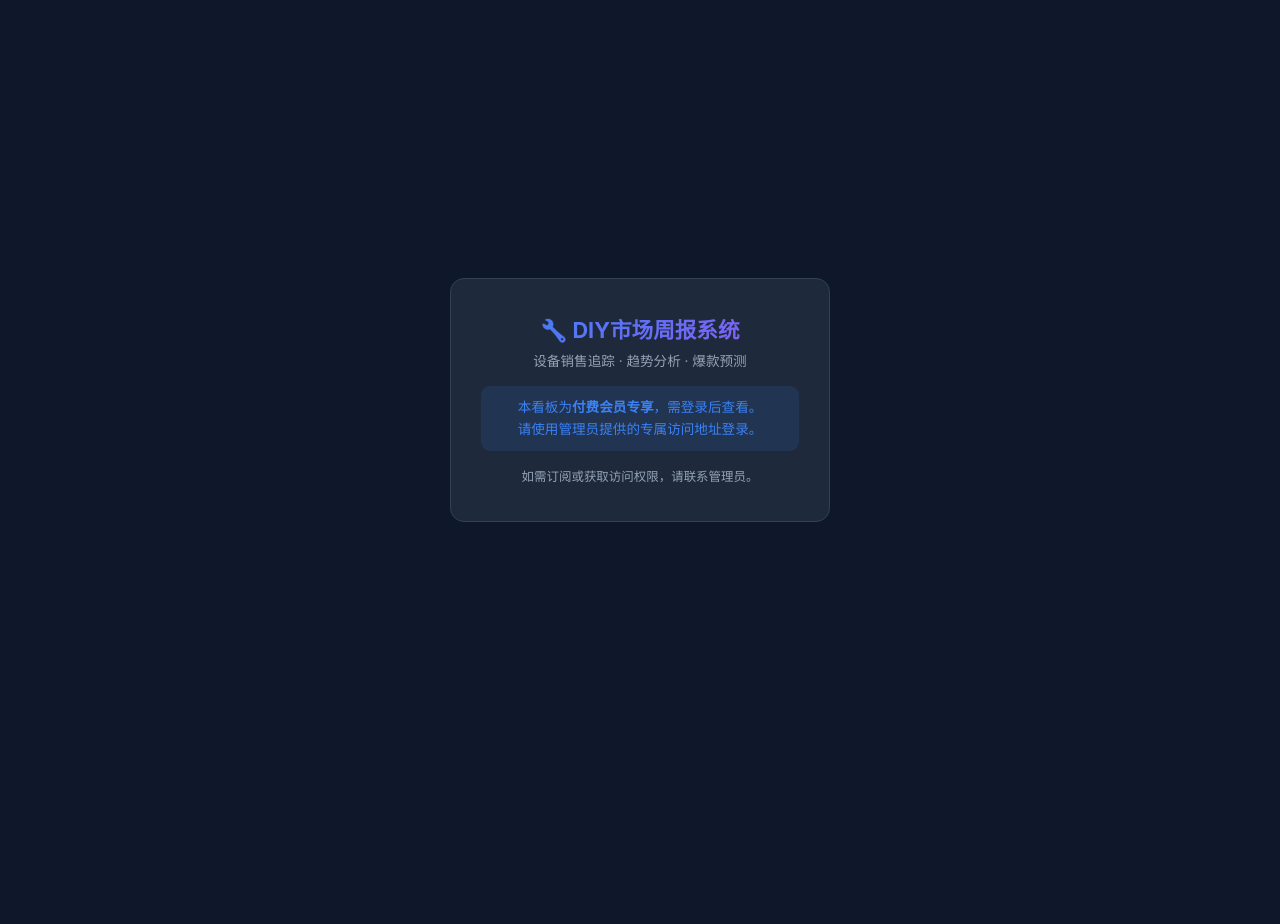
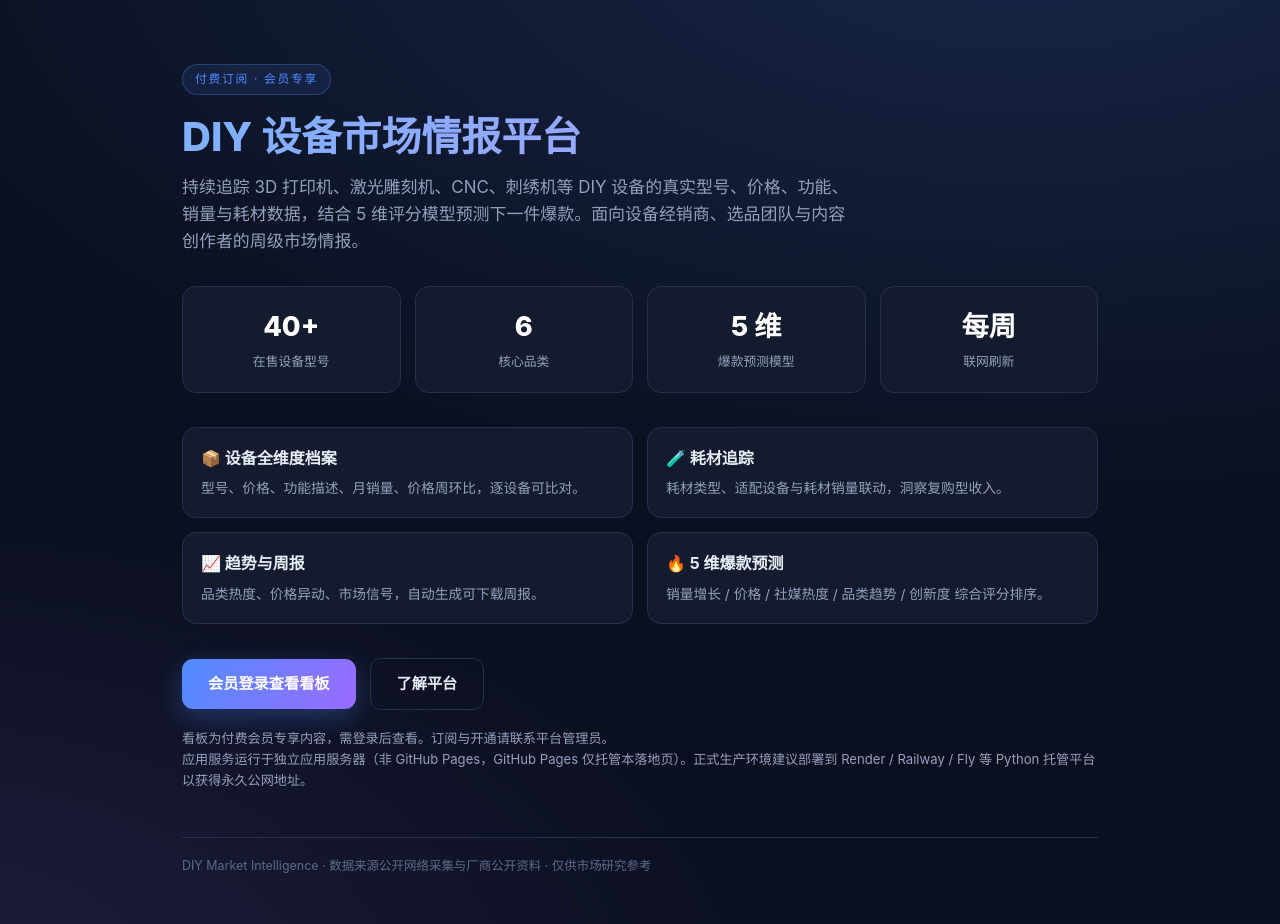
Before and after one commit to xuthus-wang/diy-market-dashboard, a Flask app: template templates/gate.html in a window 1280 px wide. Before the commit the page ends 522 px from the top, so only its background shows below. Run offline with Flask 3, Linux system fonts and the light colour scheme; the template is opened without the code that fills it, so the values that code supplies are empty; the visitor is signed in with stand-in values (Sample User, id 1).

Commit message:
fix: 修复 GitHub Pages 404 — 仓库改公开，gate.html 改为专业落地页（登录网关）

```diff
--- a/templates/gate.html
+++ b/templates/gate.html
@@ -3,24 +3,58 @@
 <head>
 <meta charset="UTF-8">
 <meta name="viewport" content="width=device-width, initial-scale=1.0">
-<title>DIY市场周报系统 · 需登录</title>
+<title>DIY市场情报 · 设备销售追踪与爆款预测</title>
 <style>
-:root{--bg:#0f172a;--card:#1e293b;--border:#334155;--text:#e2e8f0;--t2:#94a3b8;--acc:#3b82f6}
+:root{--bg:#0b1020;--card:#141b2e;--border:#26304a;--text:#e6ecf5;--t2:#93a1bd;--acc:#4f8cff;--acc2:#9b6bff}
 *{margin:0;padding:0;box-sizing:border-box}
-body{font-family:-apple-system,BlinkMacSystemFont,'Segoe UI',sans-serif;background:var(--bg);color:var(--text);min-height:100vh;display:flex;align-items:center;justify-content:center}
-.box{background:var(--card);border:1px solid var(--border);border-radius:14px;padding:34px 30px;width:380px;max-width:92vw;text-align:center}
-h1{font-size:1.35rem;font-weight:700;background:linear-gradient(135deg,#3b82f6,#8b5cf6);-webkit-background-clip:text;-webkit-text-fill-color:transparent}
-.sub{color:var(--t2);font-size:.85rem;margin:6px 0 16px}
-.note{background:rgba(59,130,246,.12);color:var(--acc);padding:11px 14px;border-radius:9px;font-size:.85rem;line-height:1.6}
-.hint{color:var(--t2);font-size:.78rem;margin-top:16px;line-height:1.6}
+body{font-family:-apple-system,BlinkMacSystemFont,'Segoe UI','PingFang SC','Microsoft YaHei',sans-serif;background:radial-gradient(1200px 600px at 80% -10%,rgba(79,140,255,.18),transparent),radial-gradient(900px 500px at -10% 110%,rgba(155,107,255,.15),transparent),var(--bg);color:var(--text);min-height:100vh;line-height:1.6}
+.wrap{max-width:960px;margin:0 auto;padding:64px 22px 48px}
+.badge{display:inline-block;font-size:.74rem;letter-spacing:.14em;color:var(--acc);background:rgba(79,140,255,.1);border:1px solid rgba(79,140,255,.3);padding:5px 12px;border-radius:999px;margin-bottom:18px}
+h1{font-size:2.5rem;line-height:1.18;font-weight:800;background:linear-gradient(120deg,#7db1ff,#b79bff);-webkit-background-clip:text;-webkit-text-fill-color:transparent;margin-bottom:14px}
+.lead{font-size:1.06rem;color:var(--t2);max-width:680px;margin-bottom:30px}
+.stats{display:grid;grid-template-columns:repeat(4,1fr);gap:14px;margin:28px 0 34px}
+.stat{background:var(--card);border:1px solid var(--border);border-radius:14px;padding:18px 14px;text-align:center}
+.stat b{display:block;font-size:1.7rem;font-weight:800;color:#fff}
+.stat span{font-size:.8rem;color:var(--t2)}
+.feats{display:grid;grid-template-columns:repeat(2,1fr);gap:14px;margin-bottom:34px}
+.feat{background:var(--card);border:1px solid var(--border);border-radius:14px;padding:18px}
+.feat h3{font-size:1rem;margin-bottom:6px}
+.feat p{font-size:.86rem;color:var(--t2)}
+.cta{display:flex;gap:14px;flex-wrap:wrap;align-items:center}
+.btn{display:inline-block;text-decoration:none;font-weight:700;font-size:.95rem;padding:13px 26px;border-radius:11px;background:linear-gradient(120deg,var(--acc),var(--acc2));color:#fff;box-shadow:0 8px 24px rgba(79,140,255,.3)}
+.btn.ghost{background:transparent;border:1px solid var(--border);color:var(--text);box-shadow:none}
+.note{margin-top:18px;font-size:.82rem;color:var(--t2)}
+footer{margin-top:46px;font-size:.78rem;color:#5d6b88;border-top:1px solid var(--border);padding-top:18px}
+@media(max-width:680px){.stats{grid-template-columns:repeat(2,1fr)}.feats{grid-template-columns:1fr}h1{font-size:2rem}}
 </style>
 </head>
 <body>
-<div class="box">
-  <h1>🔧 DIY市场周报系统</h1>
-  <p class="sub">设备销售追踪 · 趋势分析 · 爆款预测</p>
-  <div class="note">本看板为<b>付费会员专享</b>，需登录后查看。<br>请使用管理员提供的专属访问地址登录。</div>
-  <p class="hint">如需订阅或获取访问权限，请联系管理员。</p>
+<div class="wrap">
+  <span class="badge">付费订阅 · 会员专享</span>
+  <h1>DIY 设备市场情报平台</h1>
+  <p class="lead">持续追踪 3D 打印机、激光雕刻机、CNC、刺绣机等 DIY 设备的真实型号、价格、功能、销量与耗材数据，结合 5 维评分模型预测下一件爆款。面向设备经销商、选品团队与内容创作者的周级市场情报。</p>
+
+  <div class="stats">
+    <div class="stat"><b>40+</b><span>在售设备型号</span></div>
+    <div class="stat"><b>6</b><span>核心品类</span></div>
+    <div class="stat"><b>5 维</b><span>爆款预测模型</span></div>
+    <div class="stat"><b>每周</b><span>联网刷新</span></div>
+  </div>
+
+  <div class="feats">
+    <div class="feat"><h3>📦 设备全维度档案</h3><p>型号、价格、功能描述、月销量、价格周环比，逐设备可比对。</p></div>
+    <div class="feat"><h3>🧪 耗材追踪</h3><p>耗材类型、适配设备与耗材销量联动，洞察复购型收入。</p></div>
+    <div class="feat"><h3>📈 趋势与周报</h3><p>品类热度、价格异动、市场信号，自动生成可下载周报。</p></div>
+    <div class="feat"><h3>🔥 5 维爆款预测</h3><p>销量增长 / 价格 / 社媒热度 / 品类趋势 / 创新度 综合评分排序。</p></div>
+  </div>
+
+  <div class="cta">
+    <a class="btn" href="https://8080-5bff4e67-36a1-4227-8efa-c22ad9990906.sh3.sandbox.cloudstudio.club/login">会员登录查看看板</a>
+    <a class="btn ghost" href="https://8080-5bff4e67-36a1-4227-8efa-c22ad9990906.sh3.sandbox.cloudstudio.club/">了解平台</a>
+  </div>
+  <p class="note">看板为付费会员专享内容，需登录后查看。订阅与开通请联系平台管理员。<br>应用服务运行于独立应用服务器（非 GitHub Pages，GitHub Pages 仅托管本落地页）。正式生产环境建议部署到 Render / Railway / Fly 等 Python 托管平台以获得永久公网地址。</p>
+
+  <footer>DIY Market Intelligence · 数据来源公开网络采集与厂商公开资料 · 仅供市场研究参考</footer>
 </div>
 </body>
 </html>
```
